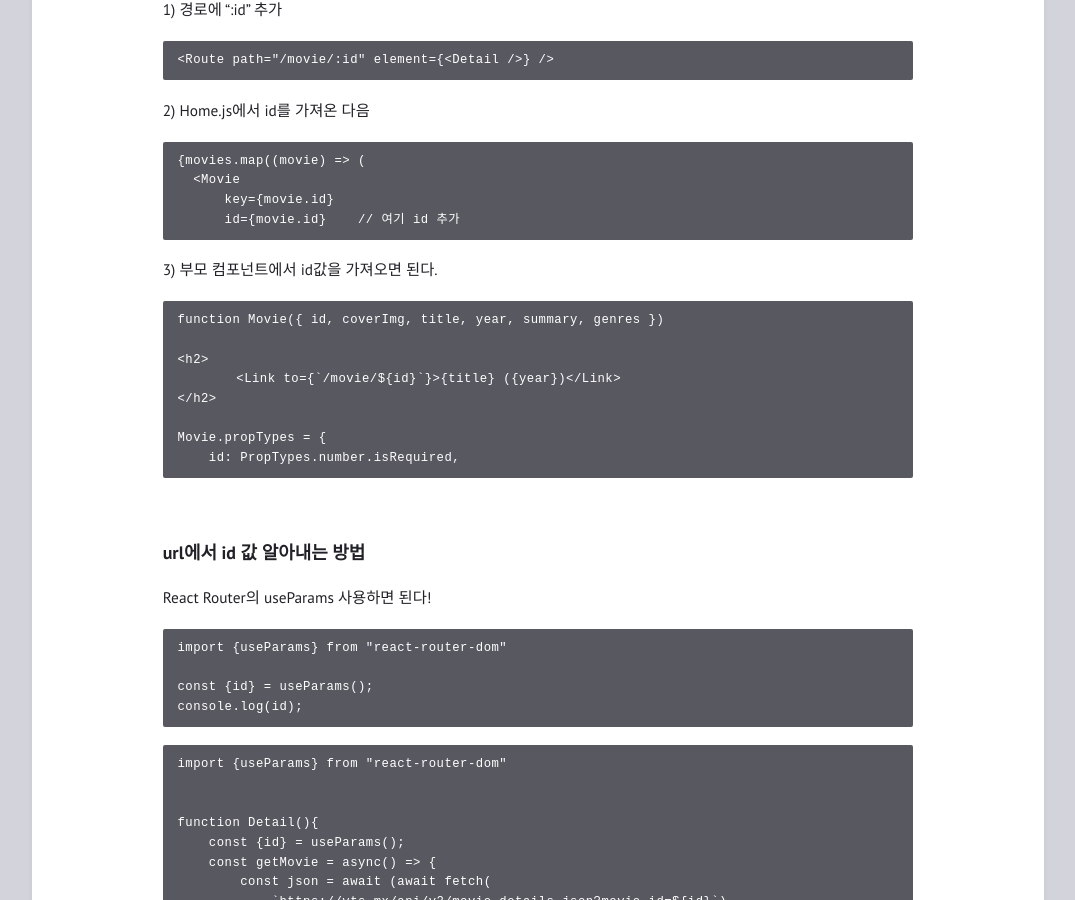
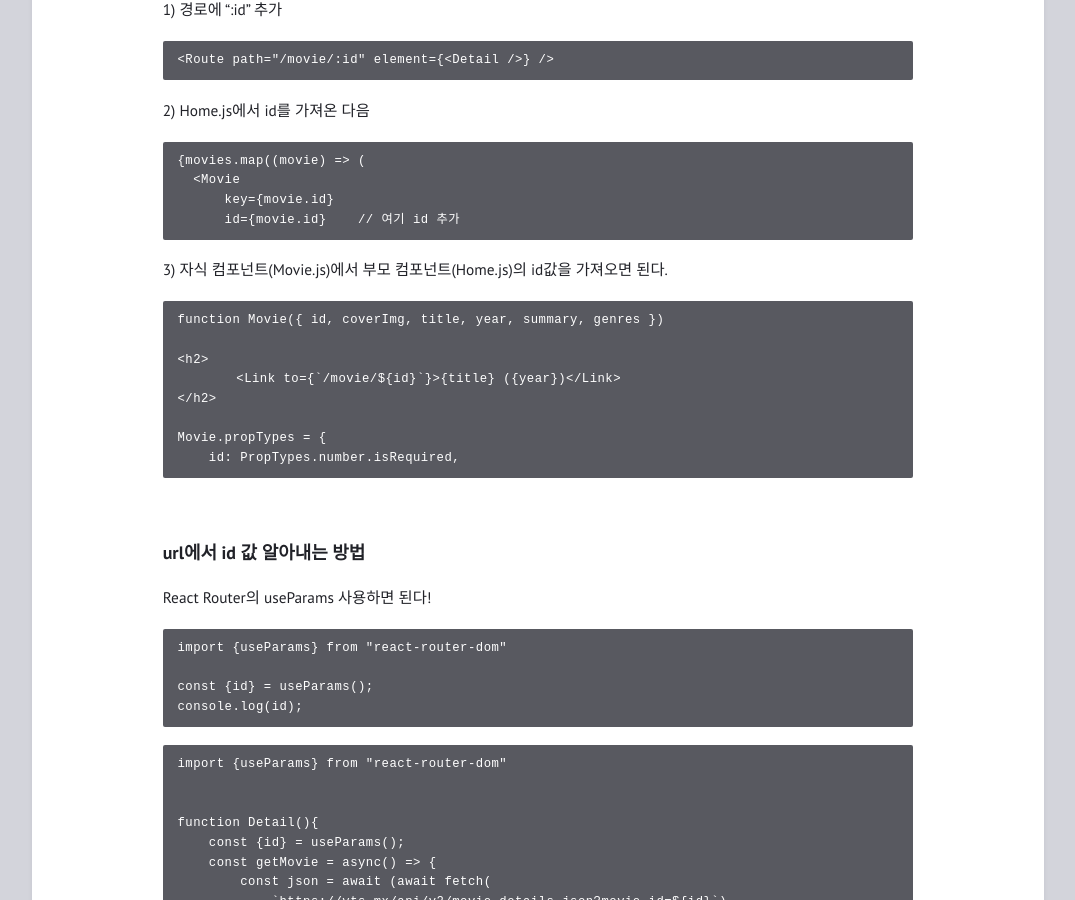
Before and after one commit to feb-dain/feb-dain.github.io, a Jekyll site: the page built from _posts/2022-09-26-how-to-make-a-movie-app-with-react-2.md, in a window 1280 px wide and 900 px high, scrolled down 3633 px. Shown: the whole window, without its empty margins (102-1177 px from the left). Built offline with Jekyll 4.4.1, drawn with Linux system fonts in a browser that asks for light colours; comment, search, counter and statistics services are not loaded.

Commit message:
Update 2022-09-26-how-to-make-a-movie-app-with-react-2.md

````diff
--- a/_posts/2022-09-26-how-to-make-a-movie-app-with-react-2.md
+++ b/_posts/2022-09-26-how-to-make-a-movie-app-with-react-2.md
@@ -206,7 +206,7 @@ import {Link} from "react-router-dom"
       id={movie.id}    // 여기 id 추가
 ```
 
-3) 부모 컴포넌트에서 id값을 가져오면 된다.
+3) 자식 컴포넌트(Movie.js)에서 부모 컴포넌트(Home.js)의 id값을 가져오면 된다.
 
 ```
 function Movie({ id, coverImg, title, year, summary, genres })
````
